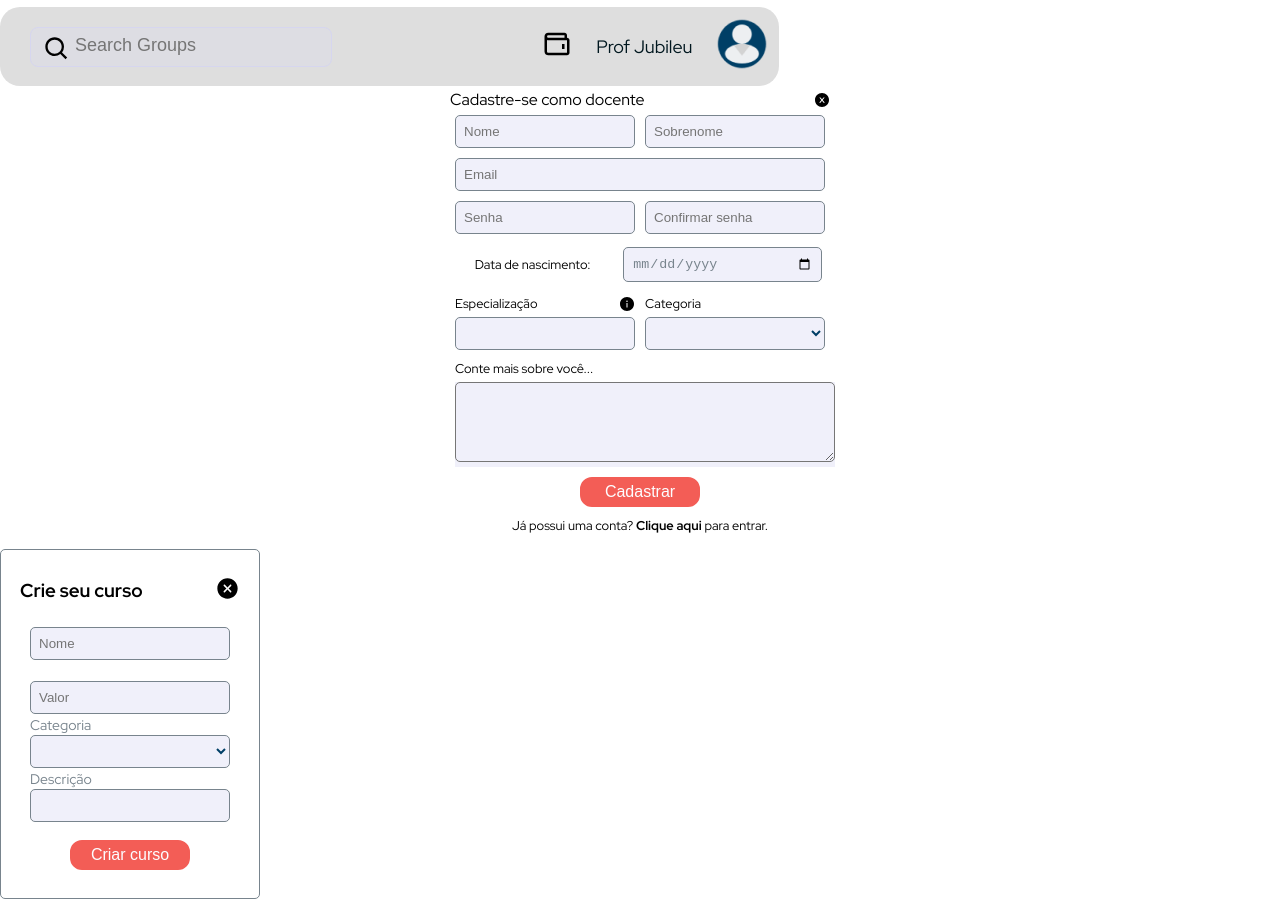
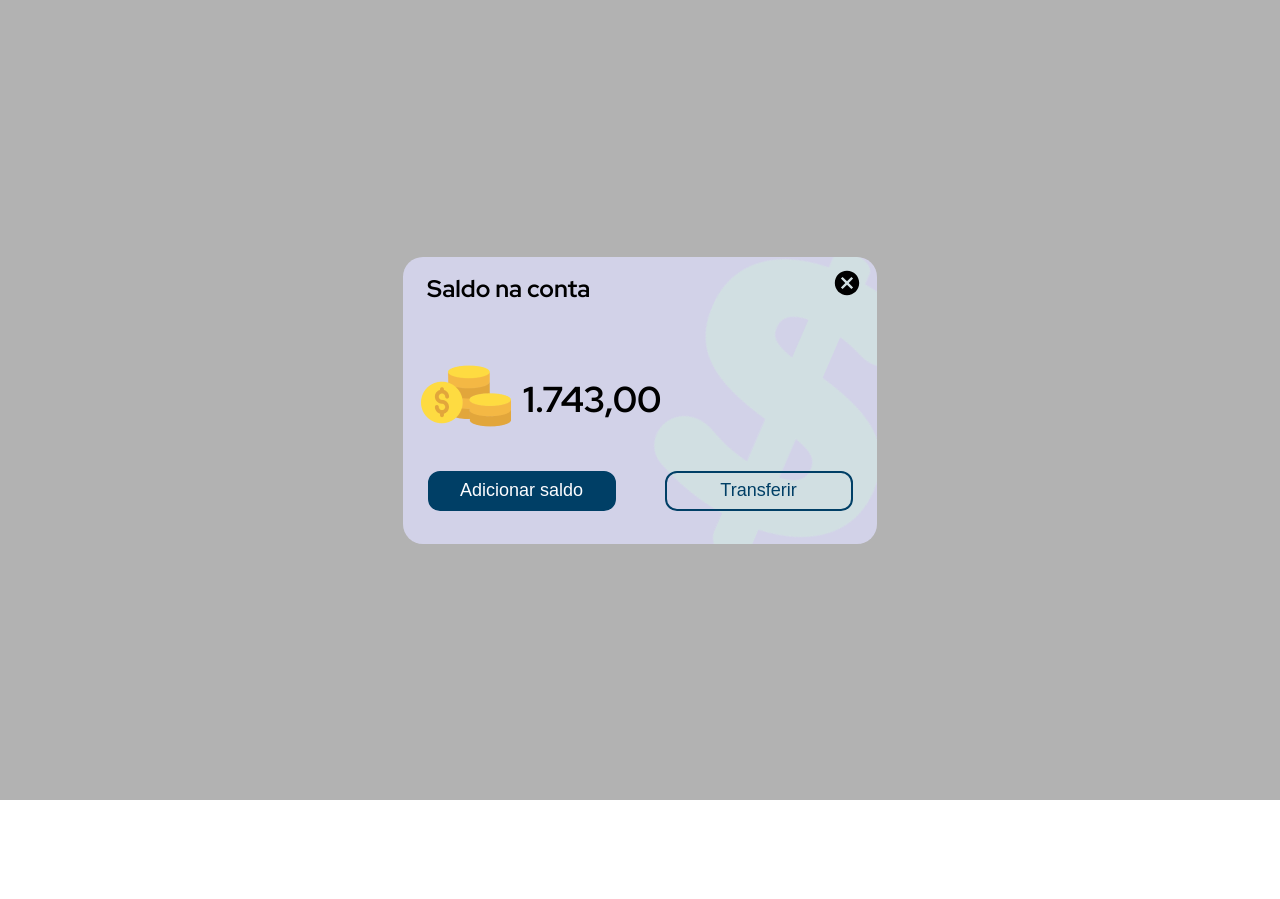
Before and after one commit to GustavoCielo/class-app-react, a React (Create React App) app: page / in a window 1280 px wide. After the commit the page ends 800 px from the top, so only its background shows below. Built offline with nearby package versions, Linux system fonts and the light colour scheme.

Commit message:
feat: add modalWallet and increasing button props

```diff
--- a/src/App.js
+++ b/src/App.js
@@ -8,9 +8,7 @@ function App() {
   return (
     <>
       <GlobalStyle />
-      <Header />
-      <FormTeacher />
-      <ModalCreateCourse />
+      <ModalWallet />
     </>
   );
 }
--- a/src/components/Button/index.jsx
+++ b/src/components/Button/index.jsx
@@ -1,9 +1,10 @@
 import { ButtonStyled } from "./style";
 
-const Button = ({ children, colorBG, color }) => {
+const Button = ({ children, colorBG, color, height, width, fontSize, onclick}) => {
+
   return (
     <>
-      <ButtonStyled colorBG={colorBG} color={color}>
+      <ButtonStyled onClick={onclick} colorBG={colorBG} color={color} height={height} width={width} fontSize={fontSize}>
         {children}
       </ButtonStyled>
     </>
--- a/src/components/Button/style.js
+++ b/src/components/Button/style.js
@@ -5,8 +5,10 @@ export const ButtonStyled = styled.button`
   padding: 4px;
   border-radius: 12px;
   margin-bottom: 5px;
+  height: ${({ height }) => height};
+  width: ${({ width }) => width};
 
-  font-size: 1rem;
+  font-size: ${({ fontSize }) => (fontSize ? fontSize : "1rem")};
   font-weight: 500;
 
   background-color: ${({ colorBG }) => (colorBG ? colorBG : "transparent")};
--- a/src/components/ModalWallet/index.jsx
+++ b/src/components/ModalWallet/index.jsx
@@ -1,29 +1,37 @@
 
-import bgImage from "../../assets/book (1) 1.png"
+import bgImage from "../../assets/cifrao.png"
 import Modal from "../Modal"
 import Button from "../Button"
+import {IoMdCloseCircle} from "react-icons/io"
+import { ModalWalletContainer } from "./style"
+import { IconContext } from "react-icons"
+import moneyImage from "../../assets/dollar 1.png"
 
-const ModalWallet = () => {
+const ModalWallet = ({price}) => {
   return(
       <Modal backgroundImage={bgImage}>
+        <ModalWalletContainer>
         <header>
-          <div>
+
           <h2>Saldo na conta</h2>
-          </div>
-          <div>
-            icone
-          </div>
+          <span>
+          <IconContext.Provider value={{size: "30px"}}>
+              <IoMdCloseCircle/>
+          </IconContext.Provider>
+          </span>
+
         </header>
         <div className="money">
-          <div>
-            icone
-          </div>
+          <figure>
+           <img src={moneyImage} alt="money" />
+          </figure>
           <span>1.743,00</span>
         </div>
         <div className="buttonContainer">
-          <Button>Adicionar saldo</Button>
-          <Button>Transferir</Button>
+          <Button colorBG="#003F66" color="#ffffff" height="40px" width="188px" fontSize="18px">Adicionar saldo</Button>
+          <Button color="#003F66" height="40px" width="188px" fontSize="18px">Transferir</Button>
         </div>
+        </ModalWalletContainer>
       </Modal>
   )
 
--- a/src/components/ModalWallet/style.js
+++ b/src/components/ModalWallet/style.js
@@ -1,8 +1,43 @@
 import styled from "styled-components";
 
 export const ModalWalletContainer = styled.div`
-  height: 287px;
-  width: 474px;
-  background: rgba(214, 214, 239, 0.9);
-  border-radius: 20px;
+  height: 100%;
+  width: 100%;
+  display: flex;
+  flex-direction: column;
+  header {
+    display: flex;
+    flex-direction: row;
+    justify-content: space-between;
+    height: 33%;
+    h2 {
+      font-size: 24px;
+      font-weight: bold;
+      margin: 16px 0 0 24px;
+    }
+    span {
+      margin: 11px 15px;
+      cursor: pointer;
+    }
+  }
+  .money {
+    display: flex;
+    flex-direction: row;
+    align-items: center;
+    height: 33%;
+    figure {
+      margin: 0 12px 0 18px;
+    }
+    span {
+      font-size: 36px;
+      font-weight: bold;
+    }
+  }
+  .buttonContainer {
+    display: flex;
+    flex-direction: row;
+    align-items: center;
+    justify-content: space-around;
+    height: 33%;
+  }
 `;
```
Also changed, not shown: src/assets/cifrao.png (added), src/assets/dollar 1.png (added).
